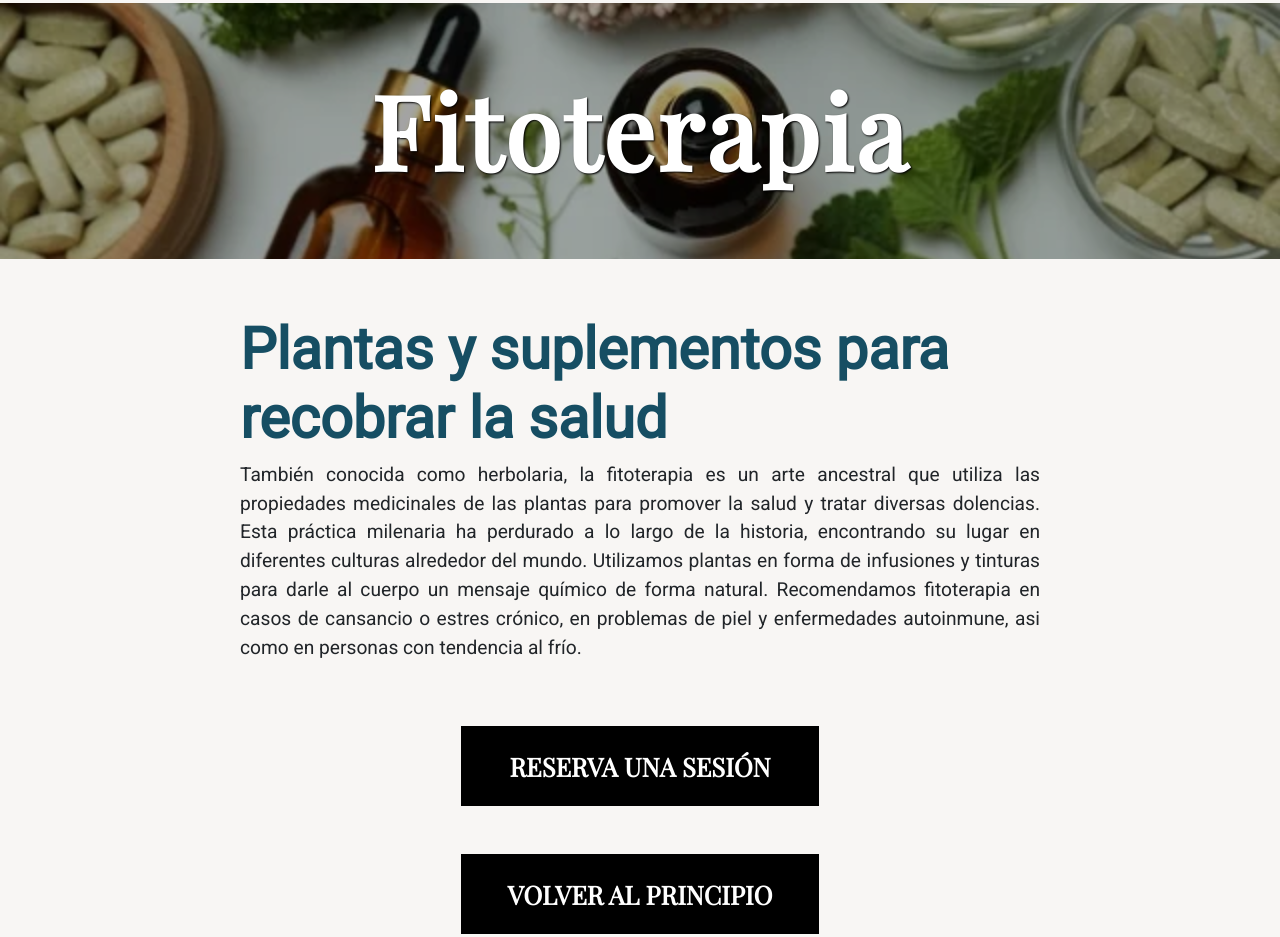
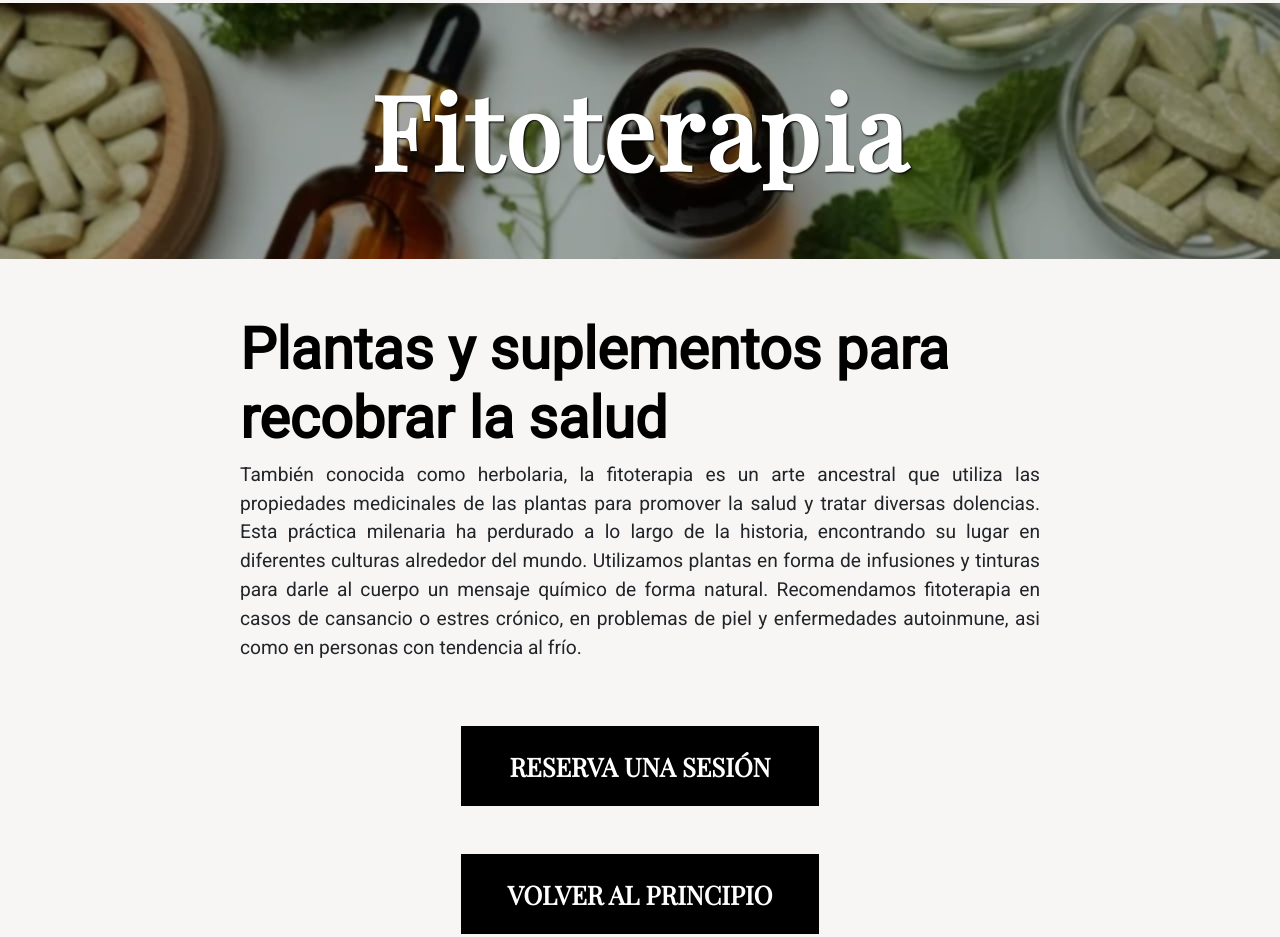
Before and after one commit to ignacho989/acupunturaelbolson, a plain HTML site: page index.html in a window 1280 px wide. Shown: the part 5527-6464 px from the top of the page. Drawn offline with nearby package versions, Linux system fonts and the light colour scheme.

Commit message:
cambie color h2

```diff
--- a/styles.css
+++ b/styles.css
@@ -1167,7 +1167,7 @@ header {
 
 .terapias-h2 {
     font-family: 'Roboto', sans-serif;
-    color: rgb(22, 78, 99);
+    color: rgb(0, 0, 0);
     font-weight: bold;
     padding-top: 3rem;
     padding-left: 3rem;
```
